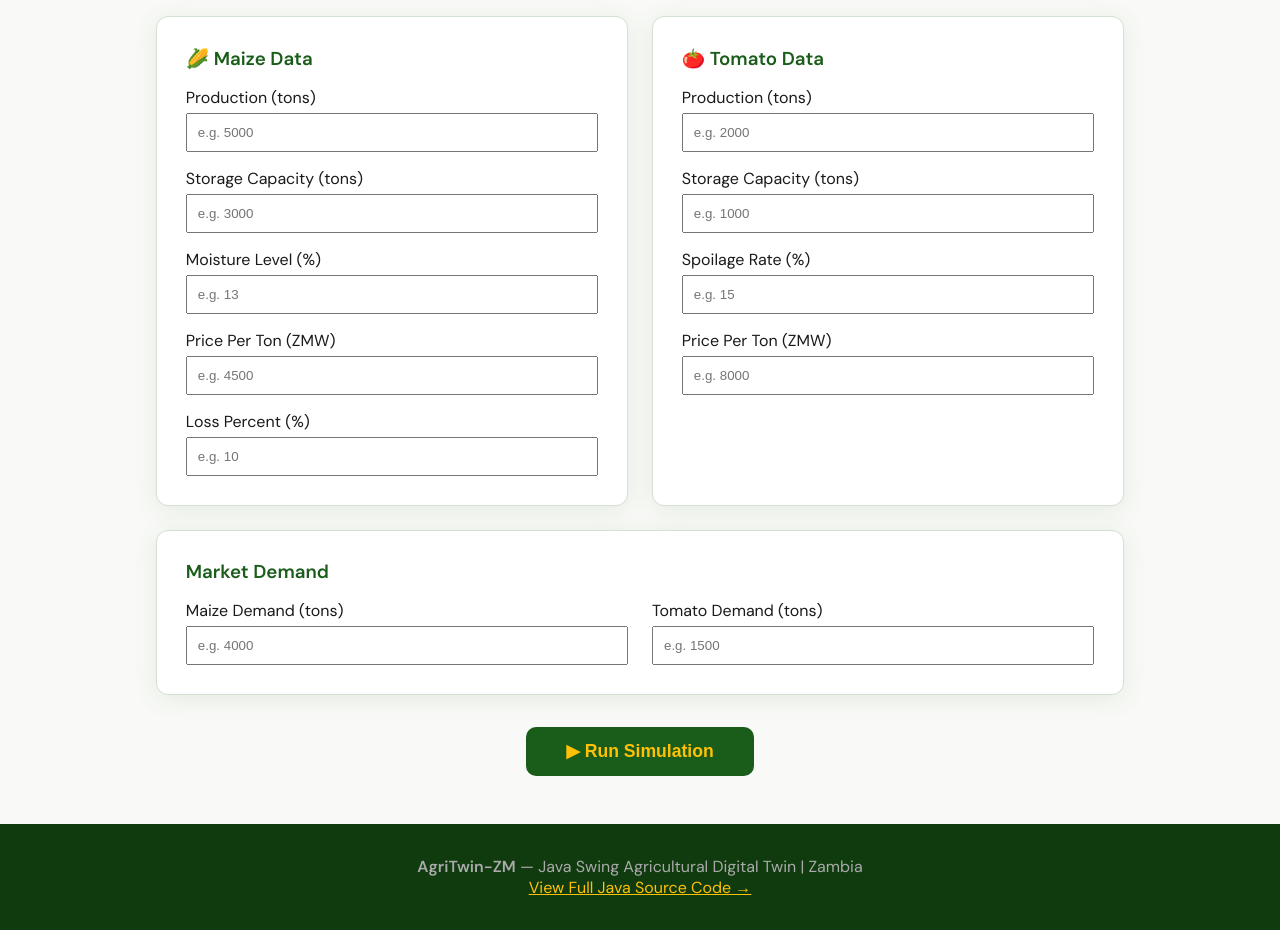
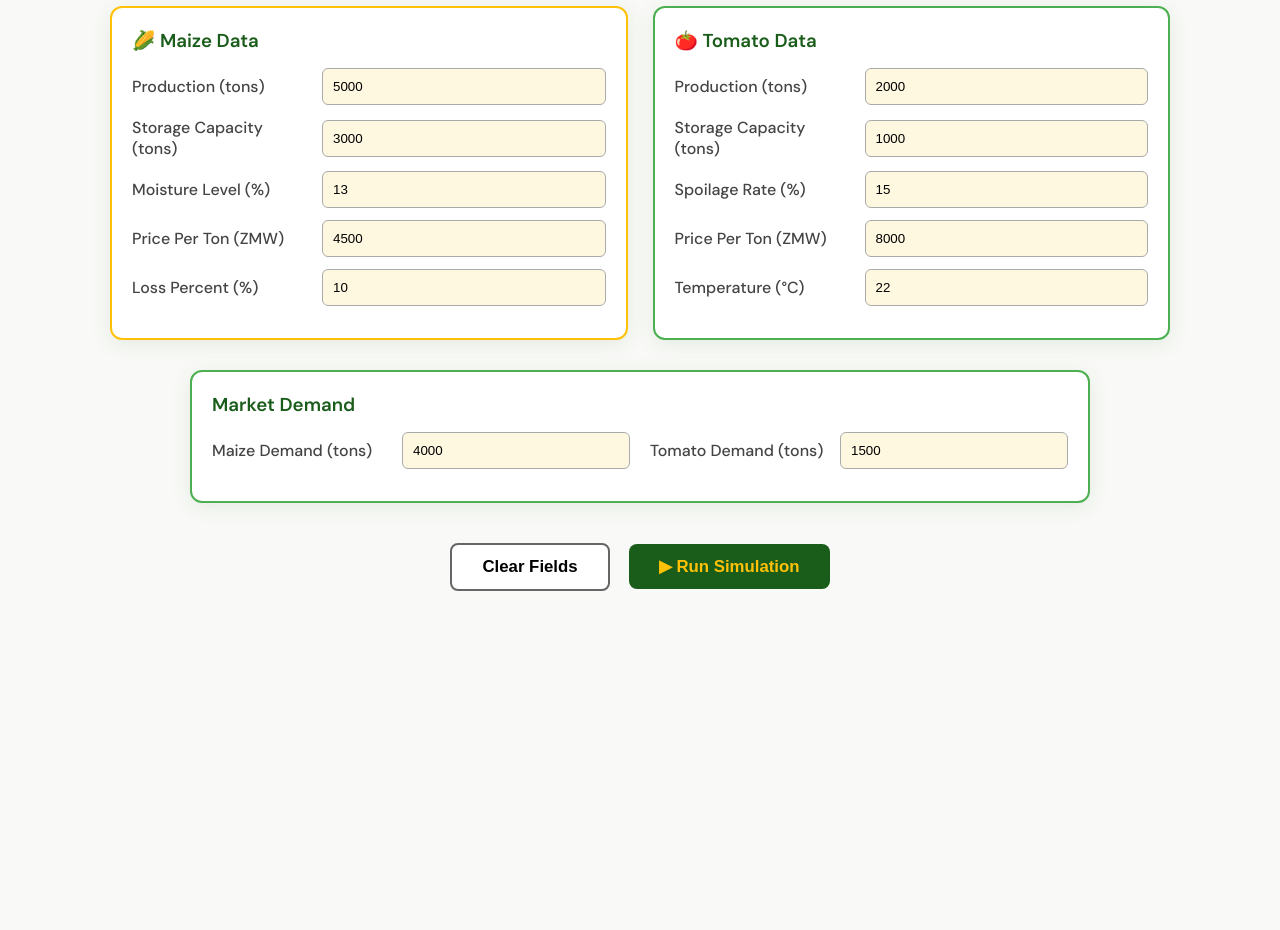
Before and after one commit to Juniour-G/AgriTwinZM, a plain HTML site: page index.html in a window 1280 px wide. Shown: the part 566-1496 px from the top of the page. After the commit the page ends 1197 px from the top, so only its background shows below. Drawn offline with Linux system fonts and the light colour scheme.

Commit message:
Update index.html

```diff
--- a/index.html
+++ b/index.html
@@ -3,106 +3,220 @@
 <head>
 <meta charset="UTF-8"/>
 <meta name="viewport" content="width=device-width, initial-scale=1.0"/>
-<title>AgriTwin-ZM — Agricultural Simulation System</title>
+<title>AgriTwin-ZM Simulation System</title>
 <link href="https://fonts.googleapis.com/css2?family=DM+Serif+Display&family=DM+Sans:wght@300;400;500;600&display=swap" rel="stylesheet"/>
+<link rel="stylesheet" href="https://cdnjs.cloudflare.com/ajax/libs/font-awesome/6.6.0/css/all.min.css"/>
 <style>
   :root {
-    --green:        #1a5c1a;
-    --green-mid:    #2e7d32;
-    --green-light:  #4caf50;
-    --yellow:       #ffc107;
-    --yellow-pale:  #fffde7;
-    --white:        #ffffff;
-    --off-white:    #f9faf7;
-    --text:         #1a1a1a;
-    --text-muted:   #5a6a5a;
-    --border:       #d4e0d4;
-    --radius:       12px;
-    --shadow:       0 4px 24px rgba(26,92,26,0.10);
+    --green-dark: #1a5c1a;
+    --green-light: #4caf50;
+    --yellow: #ffc107;
+    --yellow-light: #fff8e1;
   }
   * { margin:0; padding:0; box-sizing:border-box; }
-  body { font-family:'DM Sans',sans-serif; background:var(--off-white); color:var(--text); }
+  body { font-family:'DM Sans',sans-serif; background:#f9faf7; color:#1a1a1a; }
+
   nav {
-    position:sticky; top:0; z-index:100; background:var(--green); display:flex; align-items:center; justify-content:space-between;
-    padding:0 2rem; height:56px; box-shadow:0 2px 12px rgba(0,0,0,0.15);
+    background:#143c14; color:white; padding:12px 30px; display:flex; justify-content:space-between; align-items:center; position:sticky; top:0; z-index:100;
+    box-shadow:0 2px 10px rgba(0,0,0,0.2);
   }
-  .nav-logo { font-family:'DM Serif Display',serif; font-size:1.4rem; color:var(--yellow); }
-  .hero { background:var(--green); min-height:420px; display:flex; align-items:center; padding:4rem 2rem; position:relative; overflow:hidden; }
-  .hero h1 { font-family:'DM Serif Display',serif; font-size:3rem; color:white; line-height:1.1; }
+  .logo { font-size:1.5rem; font-weight:bold; color:var(--yellow); }
+
+  .hero {
+    background: linear-gradient(rgba(0,0,0,0.65), rgba(0,0,0,0.65)), url('https://source.unsplash.com/random/1600x900/?zambia-farm') center/cover;
+    color:white; padding:80px 20px; text-align:center; min-height:340px; display:flex; align-items:center;
+  }
+  .hero h1 { font-family:'DM Serif Display',serif; font-size:2.8rem; margin-bottom:10px; }
   .hero h1 span { color:var(--yellow); }
-  .sim-card { background:var(--white); border:1px solid var(--border); border-radius:var(--radius); padding:1.8rem; box-shadow:var(--shadow); margin-bottom:1.5rem; }
-  .btn-run { background:var(--green); color:var(--yellow); padding:14px 40px; border:none; border-radius:10px; font-weight:600; font-size:1.1rem; cursor:pointer; }
-  .result-card { background:var(--white); padding:1.8rem; border-radius:var(--radius); box-shadow:var(--shadow); border-top:5px solid var(--yellow); }
-  .result-card.tomato { border-top-color:var(--green-light); }
-  .total-bar { background:var(--green); color:white; padding:1.8rem 2rem; border-radius:var(--radius); display:flex; justify-content:space-between; align-items:center; margin:1.5rem 0; }
+
+  .stats-bar {
+    background:var(--yellow); padding:14px; text-align:center; font-weight:600; color:var(--green-dark);
+    display:flex; justify-content:center; gap:40px; flex-wrap:wrap;
+  }
+
+  .container { max-width:1100px; margin:30px auto; padding:0 20px; }
+  .section-title { color:var(--green-dark); font-size:1.8rem; text-align:center; margin:30px 0 20px; font-family:'DM Serif Display',serif; }
+
+  .cards-grid {
+    display:grid; grid-template-columns:repeat(auto-fit, minmax(460px,1fr)); gap:25px; margin-bottom:30px;
+  }
+  .card {
+    background:white; border-radius:12px; padding:20px; box-shadow:0 4px 20px rgba(26,92,26,0.1);
+    border:2px solid var(--green-light);
+  }
+  .maize-card { border-color:var(--yellow); }
+  .card h3 { margin-bottom:15px; color:var(--green-dark); }
+
+  .input-row { display:flex; align-items:center; margin-bottom:12px; gap:10px; }
+  .input-row label { width:180px; font-weight:500; color:#444; }
+  .input-row input, .input-row select {
+    flex:1; padding:10px; border:1px solid #aaa; border-radius:6px; background:var(--yellow-light);
+  }
+
+  .btn {
+    padding:12px 30px; font-weight:600; border:none; border-radius:8px; cursor:pointer; font-size:1.05rem;
+  }
+  .btn-run { background:var(--green-dark); color:var(--yellow); }
+  .btn-clear { background:white; border:2px solid #666; }
+
+  #results { display:none; margin-top:30px; }
+  .result-card {
+    background:white; padding:25px; border-radius:12px; box-shadow:0 4px 20px rgba(0,0,0,0.1);
+    border-top:5px solid var(--yellow);
+  }
+  .tomato-result { border-top-color:var(--green-light); }
+  .result-val { font-size:2.8rem; font-weight:bold; color:var(--green-dark); }
+
+  .total-bar {
+    background:var(--green-dark); color:white; padding:20px 30px; border-radius:12px; margin:25px 0;
+    display:flex; justify-content:space-between; align-items:center; font-size:1.4rem;
+  }
+  .total-bar span:last-child { color:var(--yellow); font-size:2rem; font-weight:bold; }
 </style>
 </head>
 <body>
 
 <nav>
-  <span class="nav-logo">AgriTwin-ZM</span>
-  <div>
-    <a href="#simulate" style="color:white; margin:0 15px; text-decoration:none;">Simulator</a>
-    <a href="https://github.com/Juniour-G/AgriTwinZM" target="_blank" style="color:white; margin:0 15px; text-decoration:none;">GitHub</a>
-  </div>
+  <div class="logo">AgriTwin-ZM</div>
+  <button class="btn btn-run" onclick="runSimulation()">Run Simulation</button>
 </nav>
 
 <div class="hero">
-  <div style="max-width:760px; margin:auto; text-align:center; color:white;">
-    <span style="border:1px solid rgba(255,255,255,0.3); padding:6px 16px; border-radius:20px; font-size:0.85rem;">Java Swing • Zambia Agriculture</span>
+  <div>
+    <p style="opacity:0.9; letter-spacing:1px;">SMART AGRICULTURAL SIMULATION</p>
     <h1>AgriTwin-ZM<br><span>Simulation System</span></h1>
-    <p style="font-size:1.1rem; max-width:600px; margin:20px auto;">Real-time maize & tomato supply, demand, storage and revenue simulator built in Java.</p>
-    <a href="#simulate" style="background:var(--yellow); color:var(--green); padding:14px 32px; border-radius:10px; text-decoration:none; font-weight:600; display:inline-block;">Launch Simulator</a>
+    <p style="max-width:700px; margin:20px auto; font-size:1.1rem;">Real-time maize and tomato supply, demand & revenue insights for Zambian farmers.</p>
   </div>
 </div>
 
-<div class="section" id="simulate" style="max-width:1000px; margin:2rem auto; padding:0 1rem;">
-  <h2 style="text-align:center; color:var(--green); font-size:2rem; margin-bottom:2rem;">Agricultural Data Input</h2>
+<div class="stats-bar">
+  <div>500+ Farms Tracked in Zambia</div>
+  <div>Real-Time Supply &amp; Demand Engine</div>
+  <div>Maize &amp; Tomato Analytics</div>
+</div>
 
-  <div style="display:grid; grid-template-columns:repeat(auto-fit, minmax(420px,1fr)); gap:1.5rem;">
-    <div class="sim-card">
-      <h3 style="color:var(--green); margin-bottom:1rem;">🌽 Maize Data</h3>
-      <div style="margin-bottom:1rem;"><label>Production (tons)</label><input type="number" id="mProd" style="width:100%; padding:10px; margin-top:5px;" placeholder="e.g. 5000"></div>
-      <div style="margin-bottom:1rem;"><label>Storage Capacity (tons)</label><input type="number" id="mStore" style="width:100%; padding:10px; margin-top:5px;" placeholder="e.g. 3000"></div>
-      <div style="margin-bottom:1rem;"><label>Moisture Level (%)</label><input type="number" id="mMoist" style="width:100%; padding:10px; margin-top:5px;" placeholder="e.g. 13"></div>
-      <div style="margin-bottom:1rem;"><label>Price Per Ton (ZMW)</label><input type="number" id="mPrice" style="width:100%; padding:10px; margin-top:5px;" placeholder="e.g. 4500"></div>
-      <div><label>Loss Percent (%)</label><input type="number" id="mLoss" style="width:100%; padding:10px; margin-top:5px;" placeholder="e.g. 10"></div>
+<div class="container" id="input-page">
+  <h2 class="section-title">Agricultural Data Input</h2>
+
+  <div class="cards-grid">
+    <!-- Maize Card -->
+    <div class="card maize-card">
+      <h3>🌽 Maize Data</h3>
+      <div class="input-row"><label>Production (tons)</label><input type="number" id="mProd" value="5000"></div>
+      <div class="input-row"><label>Storage Capacity (tons)</label><input type="number" id="mStore" value="3000"></div>
+      <div class="input-row"><label>Moisture Level (%)</label><input type="number" id="mMoist" value="13"></div>
+      <div class="input-row"><label>Price Per Ton (ZMW)</label><input type="number" id="mPrice" value="4500"></div>
+      <div class="input-row"><label>Loss Percent (%)</label><input type="number" id="mLoss" value="10"></div>
     </div>
 
-    <div class="sim-card">
-      <h3 style="color:var(--green); margin-bottom:1rem;">🍅 Tomato Data</h3>
-      <div style="margin-bottom:1rem;"><label>Production (tons)</label><input type="number" id="tProd" style="width:100%; padding:10px; margin-top:5px;" placeholder="e.g. 2000"></div>
-      <div style="margin-bottom:1rem;"><label>Storage Capacity (tons)</label><input type="number" id="tStore" style="width:100%; padding:10px; margin-top:5px;" placeholder="e.g. 1000"></div>
-      <div style="margin-bottom:1rem;"><label>Spoilage Rate (%)</label><input type="number" id="tSpoil" style="width:100%; padding:10px; margin-top:5px;" placeholder="e.g. 15"></div>
-      <div><label>Price Per Ton (ZMW)</label><input type="number" id="tPrice" style="width:100%; padding:10px; margin-top:5px;" placeholder="e.g. 8000"></div>
+    <!-- Tomato Card -->
+    <div class="card">
+      <h3>🍅 Tomato Data</h3>
+      <div class="input-row"><label>Production (tons)</label><input type="number" id="tProd" value="2000"></div>
+      <div class="input-row"><label>Storage Capacity (tons)</label><input type="number" id="tStore" value="1000"></div>
+      <div class="input-row"><label>Spoilage Rate (%)</label><input type="number" id="tSpoil" value="15"></div>
+      <div class="input-row"><label>Price Per Ton (ZMW)</label><input type="number" id="tPrice" value="8000"></div>
+      <div class="input-row"><label>Temperature (°C)</label><input type="number" id="tTemp" value="22"></div>
     </div>
   </div>
 
-  <div class="sim-card">
-    <h3 style="color:var(--green); margin-bottom:1rem;">Market Demand</h3>
-    <div style="display:grid; grid-template-columns:1fr 1fr; gap:1.5rem;">
-      <div><label>Maize Demand (tons)</label><input type="number" id="mDem" style="width:100%; padding:10px; margin-top:5px;" placeholder="e.g. 4000"></div>
-      <div><label>Tomato Demand (tons)</label><input type="number" id="tDem" style="width:100%; padding:10px; margin-top:5px;" placeholder="e.g. 1500"></div>
+  <!-- Demand -->
+  <div class="card" style="max-width:900px; margin:0 auto;">
+    <h3 style="margin-bottom:15px;">Market Demand</h3>
+    <div style="display:grid; grid-template-columns:1fr 1fr; gap:20px;">
+      <div class="input-row"><label>Maize Demand (tons)</label><input type="number" id="mDem" value="4000"></div>
+      <div class="input-row"><label>Tomato Demand (tons)</label><input type="number" id="tDem" value="1500"></div>
     </div>
   </div>
 
-  <div style="text-align:center; margin:2rem 0;">
-    <button class="btn-run" onclick="runSimulation()">▶ Run Simulation</button>
+  <div style="text-align:center; margin:40px 0;">
+    <button class="btn btn-clear" onclick="clearFields()" style="margin-right:15px;">Clear Fields</button>
+    <button class="btn btn-run" onclick="runSimulation()">▶ Run Simulation</button>
   </div>
 </div>
 
-<!-- Results and QR sections remain the same as your original beautiful design -->
+<!-- RESULTS SECTION -->
+<div class="container" id="results" style="display:none;">
+  <h2 class="section-title">Simulation Results</h2>
+  <div id="dateLine" style="text-align:center; margin-bottom:20px; color:#555;"></div>
 
-<footer style="background:#0f3b0f; color:#aaa; text-align:center; padding:2rem; margin-top:3rem;">
-  <p><strong>AgriTwin-ZM</strong> — Java Swing Agricultural Digital Twin | Zambia</p>
-  <p><a href="https://github.com/Juniour-G/AgriTwinZM" target="_blank" style="color:var(--yellow);">View Full Java Source Code →</a></p>
-</footer>
+  <div style="display:grid; grid-template-columns:repeat(auto-fit, minmax(420px,1fr)); gap:25px;">
+    <div class="result-card">
+      <h3>🌽 Maize</h3>
+      <p>Available (tons)</p>
+      <div class="result-val" id="rMaizeVal">0</div>
+      <p id="rMaizeStat" style="margin:10px 0; font-weight:600;"></p>
+      <p>Revenue: <strong id="rMaizeRev">ZMW 0</strong></p>
+    </div>
+
+    <div class="result-card tomato-result">
+      <h3>🍅 Tomato</h3>
+      <p>Available (tons)</p>
+      <div class="result-val" id="rTomVal">0</div>
+      <p id="rTomStat" style="margin:10px 0; font-weight:600;"></p>
+      <p>Revenue: <strong id="rTomRev">ZMW 0</strong></p>
+    </div>
+  </div>
+
+  <div class="total-bar">
+    <span>Total Combined Revenue</span>
+    <span id="rTotal">ZMW 0</span>
+  </div>
+
+  <div style="text-align:center;">
+    <button class="btn btn-run" onclick="window.location.reload()">New Simulation</button>
+  </div>
+</div>
 
 <script>
-// Your full original simulation + QR code JavaScript goes here
-// (I kept it exactly as you provided earlier)
-function runSimulation() { /* ... your logic ... */ }
-// ... rest of your script
+// Simulation Logic (based on your Java code)
+function runSimulation() {
+  const mProd = parseFloat(document.getElementById('mProd').value) || 0;
+  const mStore = parseFloat(document.getElementById('mStore').value) || 0;
+  const mMoist = parseFloat(document.getElementById('mMoist').value) || 0;
+  const mPrice = parseFloat(document.getElementById('mPrice').value) || 0;
+  const mLoss = parseFloat(document.getElementById('mLoss').value) || 0;
+
+  const tProd = parseFloat(document.getElementById('tProd').value) || 0;
+  const tStore = parseFloat(document.getElementById('tStore').value) || 0;
+  const tSpoil = parseFloat(document.getElementById('tSpoil').value) || 0;
+  const tPrice = parseFloat(document.getElementById('tPrice').value) || 0;
+
+  const mDem = parseFloat(document.getElementById('mDem').value) || 0;
+  const tDem = parseFloat(document.getElementById('tDem').value) || 0;
+
+  // Calculations (mirroring your Java logic)
+  let mAvail = Math.min(mProd * (1 - mLoss/100) * (mMoist > 14 ? 0.95 : 1), mStore);
+  let tAvail = Math.min(tProd * (1 - tSpoil/100), tStore);
+
+  let mRev = mAvail * mPrice;
+  let tRev = tAvail * tPrice;
+
+  // Status
+  const mStat = mAvail > mDem * 1.05 ? "SURPLUS" : mAvail < mDem * 0.95 ? "DEFICIT" : "BALANCED";
+  const tStat = tAvail > tDem * 1.05 ? "SURPLUS" : tAvail < tDem * 0.95 ? "DEFICIT" : "BALANCED";
+
+  // Display Results
+  document.getElementById('rMaizeVal').textContent = mAvail.toFixed(1);
+  document.getElementById('rTomVal').textContent = tAvail.toFixed(1);
+  document.getElementById('rMaizeRev').textContent = `ZMW ${mRev.toLocaleString()}`;
+  document.getElementById('rTomRev').textContent = `ZMW ${tRev.toLocaleString()}`;
+  document.getElementById('rTotal').textContent = `ZMW ${(mRev + tRev).toLocaleString()}`;
+
+  document.getElementById('rMaizeStat').textContent = `Status: ${mStat}`;
+  document.getElementById('rTomStat').textContent = `Status: ${tStat}`;
+
+  const now = new Date().toLocaleString('en-ZM', { weekday:'long', year:'numeric', month:'long', day:'numeric', hour:'2-digit', minute:'2-digit' });
+  document.getElementById('dateLine').textContent = `Report generated: ${now}`;
+
+  // Switch to results
+  document.getElementById('input-page').style.display = 'none';
+  document.getElementById('results').style.display = 'block';
+}
+
+function clearFields() {
+  document.querySelectorAll('input').forEach(inp => inp.value = '');
+}
 </script>
 </body>
 </html>
```
